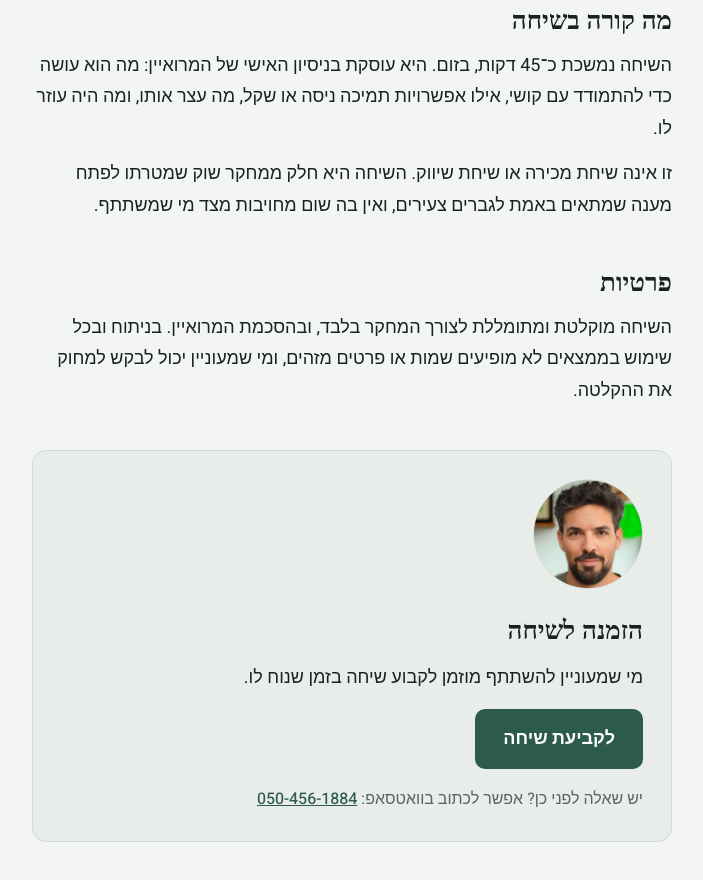
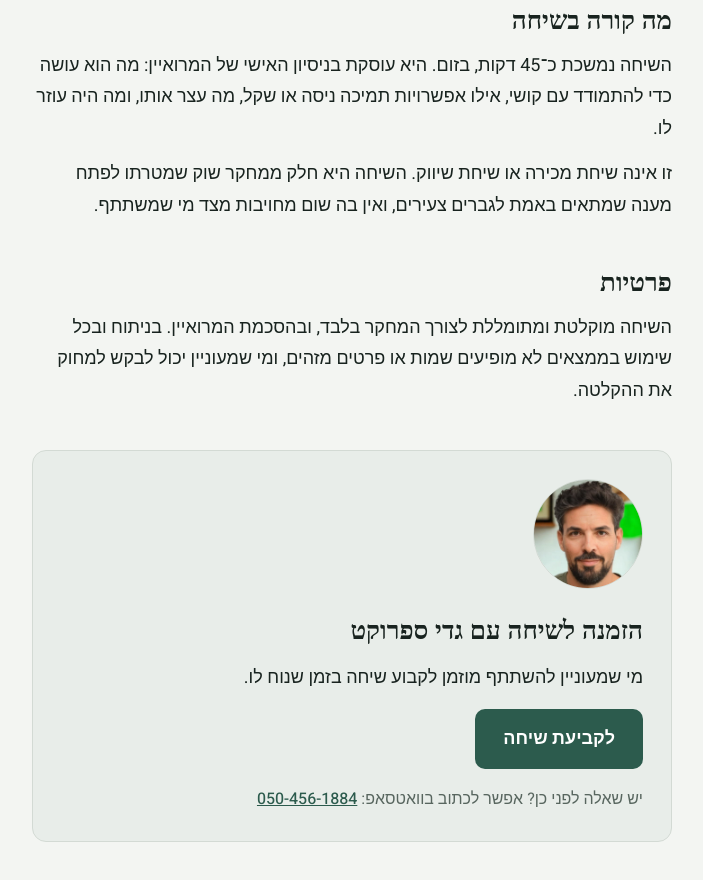
Before and after one commit to gadsprukt/interview, a plain HTML site: page index.html in a window 1280 px wide. Shown: the part 1664-2544 px from the top of the page, without its empty margins (288-991 px from the left). Drawn offline with Linux system fonts and the light colour scheme; a web font is replaced by a local one.

Commit message:
Add name to invitation heading
Co-Authored-By: Claude Sonnet 5.5 <noreply@anthropic.com>
Claude-Session: https://claude.ai/code/session_0112rf9itDaMfPvcN6wXpraD

```diff
--- a/index.html
+++ b/index.html
@@ -121,7 +121,7 @@ a{color:var(--accent)}
   <section class="cta" id="book">
     <div class="photo"><img src="gad.jpg" alt="גדי ספרוקט" width="110" height="110"></div>
     <div class="cta-body">
-    <h2>הזמנה לשיחה</h2>
+    <h2>הזמנה לשיחה עם גדי ספרוקט</h2>
     <p>מי שמעוניין להשתתף מוזמן לקבוע שיחה בזמן שנוח לו.</p>
     <a class="btn" href="https://calendar.app.google/1SkK6T7nZnCSAHB18" target="_blank" rel="noopener">לקביעת שיחה</a>
     <p class="alt">יש שאלה לפני כן? אפשר לכתוב בוואטסאפ: <a href="https://wa.me/972504561884" dir="ltr">050-456-1884</a></p>
```
